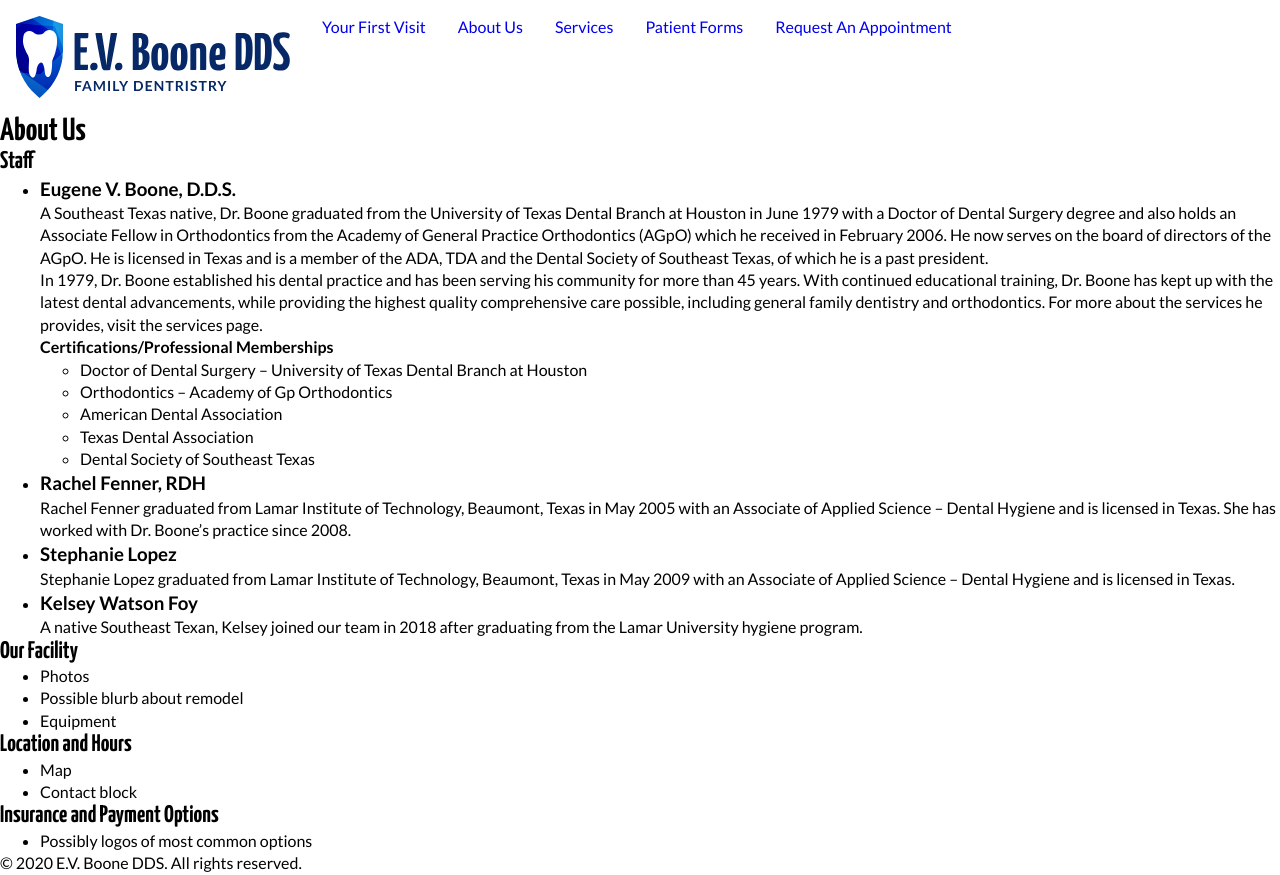
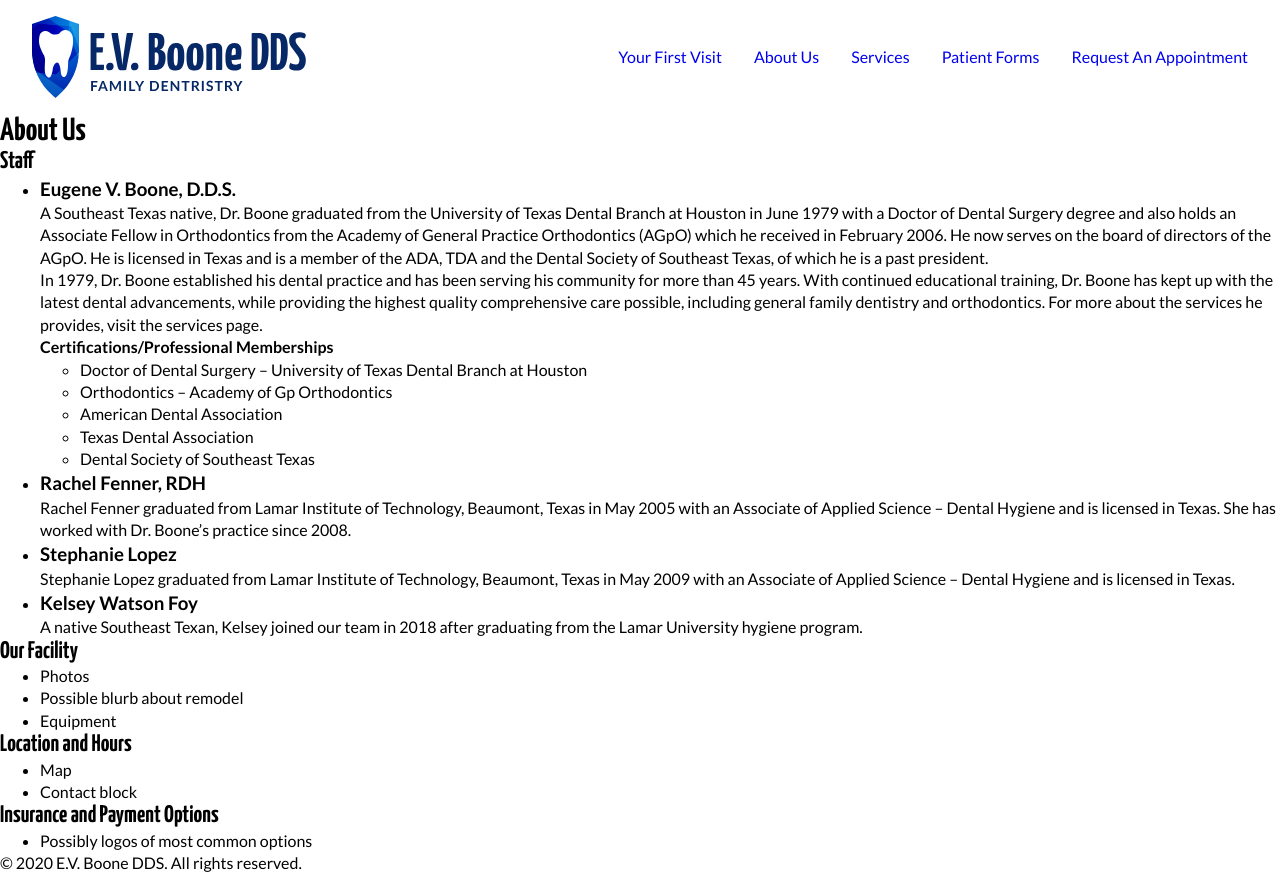
Before and after one commit to falldowngoboone/evboonedds.com, an Eleventy site: page src/about.liquid in a window 1280 px wide. Built offline with nearby package versions, Linux system fonts and the light colour scheme; Eleventy itself is replaced by a stand-in of ours; files that its build step writes are made by us from their sources.

Commit message:
Wrap header under logo

```diff
--- a/src/_includes/header.liquid
+++ b/src/_includes/header.liquid
@@ -1,18 +1,23 @@
 <header>
   <a class="show-on-focus link-block" href="#main">Skip to main content</a>
-  <nav aria-label="primary">
-    <ul class="primary-nav">
+  <nav class="primary-nav" aria-label="primary">
+    <a
+      class="primary-nav__link primary-nav__link--home"
+      href="/"
+      aria-label="Home"
+      ><img src="/images/ev-boone-dds-logo.svg" alt=""
+    /></a>
+    <ul class="primary-nav__list">
       <li>
-        <a class="link-block" href="/" aria-label="Home"
-          ><img src="/images/ev-boone-dds-logo.svg" alt=""
-        /></a>
+        <a class="primary-nav__link" href="/first-visit">Your First Visit</a>
       </li>
-      <li><a class="link-block" href="/first-visit">Your First Visit</a></li>
-      <li><a class="link-block" href="/about">About Us</a></li>
-      <li><a class="link-block" href="/services">Services</a></li>
-      <li><a class="link-block" href="/forms">Patient Forms</a></li>
+      <li><a class="primary-nav__link" href="/about">About Us</a></li>
+      <li><a class="primary-nav__link" href="/services">Services</a></li>
+      <li><a class="primary-nav__link" href="/forms">Patient Forms</a></li>
       <li>
-        <a class="link-block" href="/appointments">Request An Appointment</a>
+        <a class="primary-nav__link" href="/appointments"
+          >Request An Appointment</a
+        >
       </li>
     </ul>
   </nav>
--- a/src/sass/_components.scss
+++ b/src/sass/_components.scss
@@ -1,9 +1,13 @@
 @use "functions" as fn;
 
-.link-block {
+@mixin block-link-defaults {
   padding: fn.space(3);
   display: block;
   text-decoration: none;
+}
+
+.link-block {
+  @include block-link-defaults;
 }
 
 .map {
@@ -12,12 +16,24 @@
 }
 
 .primary-nav {
-  padding: 0;
-  list-style: none;
   display: flex;
-  overflow-x: auto;
+  flex-wrap: wrap;
+  align-items: center;
+  padding-left: fn.space(3);
+  padding-right: fn.space(3);
 
-  & > * {
-    flex-shrink: 0;
+  &__list {
+    display: flex;
+    flex-wrap: wrap;
+    padding: 0;
+    list-style: none;
+  }
+
+  &__link {
+    @include block-link-defaults;
+  }
+
+  &__link--home {
+    margin-right: auto;
   }
 }
```
